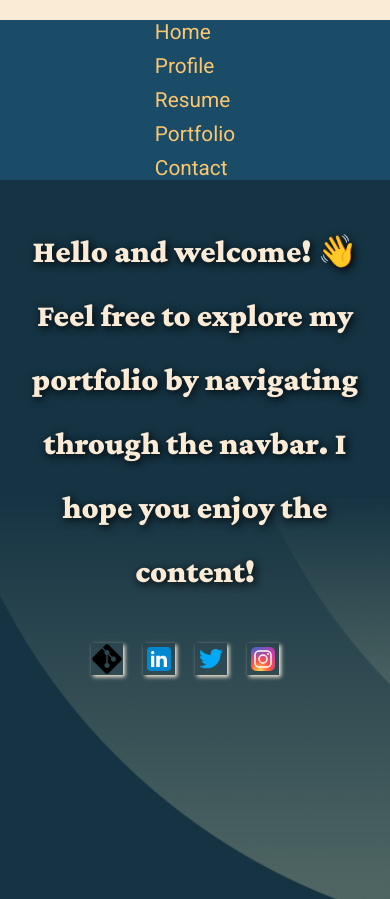
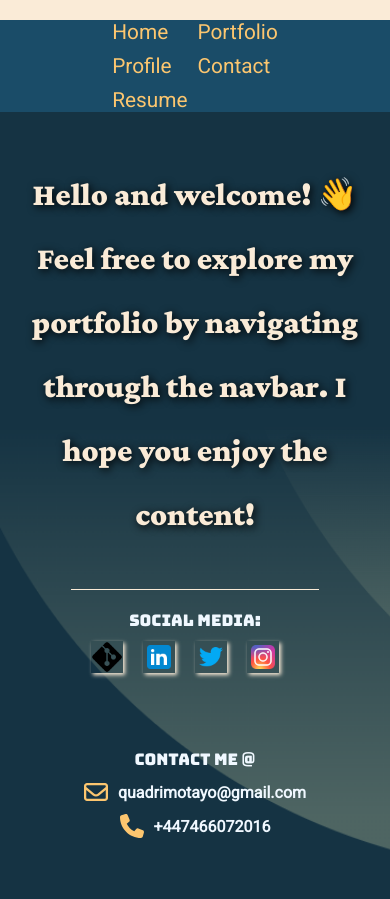
Before and after one commit to Tayokanch/My-Portfolio, a React (Vite) app: page / in a window 390 px wide. Shown: the top 899 px of the page. Built offline with nearby package versions, Linux system fonts and the light colour scheme.

Commit message:
new commit

```diff
--- a/src/App.css
+++ b/src/App.css
@@ -50,4 +50,10 @@ main{
     grid-template-columns: 1fr;
     grid-template-rows: auto 1fr auto;
   }
+
+  aside{
+    display: none;
+    background-color: #686952;
+    grid-area: side;
+  }
 }
--- a/src/Header-Components/Header.css
+++ b/src/Header-Components/Header.css
@@ -81,13 +81,9 @@ header > ul> li:hover::after{
     }
 header > ul {
     display: grid;
-/*     grid-template-columns: repeat(auto-fill, minmax(auto, 1fr));
- */   grid-auto-flow: row;
+    grid-template-rows: repeat(3, 1fr);
     align-items: center;
-
     border-radius: 0px;
-
-
     justify-content: center;
     row-gap: 10px;
 }
--- a/src/MainComponents/Home.css
+++ b/src/MainComponents/Home.css
@@ -4,13 +4,14 @@
     width: 100%;
     height: 100vh;
     display: grid;
-    grid-template-columns: 1fr 1fr;
+    grid-template-columns: 2fr 1fr;
     column-gap: 10px;
     padding: 10% 10px;
     position: relative;
     background-image: url('../assets/mainbg2.png')  ;
     background-repeat: no-repeat;
     background-size: cover;
+
 }
 
 .hire-me {
@@ -60,12 +61,12 @@
     color: white;
 }
 
+.about-main  >section:first-of-type{
+        width: 100%;
+        display: grid;
+        place-items: center;
 
-
-
-    .about-main  >section:first-of-type{
-        width: 100%;
-    }
+}
 
 .about-main  >section:first-of-type >p{
     font-family: 'Crimson Pro';
@@ -75,30 +76,90 @@
     color: var(--match-color);
     color: #faebd7;
     text-shadow: 2px 2px 8px rgba(0, 0, 0, 5);
-
-    margin-bottom: 40px;
+    margin-bottom: 20px;
 
 }
 
 
 
-.about-main  >section:first-of-type >div{
+.logos-container{
     display:grid;
+    grid-auto-flow: row;
+    row-gap: 10px;
+    align-items: center;
+    place-items: center;
+    margin-bottom: 30px;
+    border-top:1px solid #faebd7 ;
+/*     box-shadow: 2px 2px 8px rgba(0, 0, 0, 5); */
+    padding: 20px
+};
+
+#media{
+
+}
+.logos-container > p {
+    font-family: 'Bungee', sans-serif;
+    color: var(--side-color);
+    color:aliceblue;
+}
+.logos-container .logos >img{
+    width: 2rem;
+    margin-right: 20px;
+    box-shadow: 2px 2px 4px antiquewhite;
+    transition: transform 0.8s ;
+}
+
+
+.logos-container >  .logos >p{
+    text-align: center;
+    font-family: 'Bungee', sans-serif;
+    color: aliceblue;
+}
+
+.logos-container .logos >img:hover{
+    cursor: pointer;
+    transform: scale(1.2);
+}
+.contact{}
+
+.about-main .contact{
+    display:grid;
+    grid-auto-flow: row;
+    row-gap: 10px;
+    align-items: center;
+    place-items: center;
+    display: none;
+}
+
+
+.about-main .contact > p{
+    text-align: center;
+    font-family: 'Bungee', sans-serif;
+    color: aliceblue;
+}
+
+.about-main .contact > div {
+    display: grid;
     grid-auto-flow: column;
-    justify-content: center;
+    place-items: center;
+    column-gap: 10px;
 
 }
 
-.about-main  >section:first-of-type >div > img{
-    width: 2rem;
-    margin-right: 20px;
-    box-shadow: 2px 2px 4px antiquewhite;
+.about-main .contact > div .contact-icon{
+    font-size: 1.5rem;
+    color: #fcc66f;
 
 }
 
-.about-main  >section:first-of-type >div > img:hover{
-    cursor: pointer;
+
+.about-main .contact > div p{
+    font-family: 'roboto';
+    font-weight: bold;
+    color: aliceblue;
+
 }
+
 
 
 
@@ -137,4 +198,8 @@
         display: none;
     }
 
+    .about-main .contact{
+        display: grid;
+    }
+
   }
--- a/src/MainComponents/Home.jsx
+++ b/src/MainComponents/Home.jsx
@@ -7,6 +7,9 @@ import Instagram from "../assets/instagram.png";
 import Git from "../assets/git.png";
 import Linkedin from "../assets/linkedin.png";
 import MainBg from "../assets/mainbg.png";
+import { FontAwesomeIcon } from "@fortawesome/react-fontawesome";
+import { faEnvelope } from "@fortawesome/free-regular-svg-icons";
+import { faPhone } from "@fortawesome/free-solid-svg-icons";
 
 function Home() {
   const [clickHireMe, setClickHireMe] = useState(false);
@@ -21,12 +24,26 @@ function Home() {
           Hello and welcome! <span>👋</span> Feel free to explore my portfolio
           by navigating through the navbar. I hope you enjoy the content!
         </p>
+        <div className="logos-container">
+          <p id="media"> SOCIAL MEDIA:</p>
+          <div className="logos">
+            <img src={Git}></img>
+            <img src={Linkedin}></img>
+            <img src={Twitter}></img>
+            <img src={Instagram}></img>
+          </div>
+        </div>
 
-        <div className="logos">
-          <img src={Git}></img>
-          <img src={Linkedin}></img>
-          <img src={Twitter}></img>
-          <img src={Instagram}></img>
+        <div className="contact">
+          <p>Contact me @</p>
+          <div>
+            <FontAwesomeIcon className="contact-icon" icon={faEnvelope} />
+            <p>quadrimotayo@gmail.com</p>
+          </div>
+          <div>
+            <FontAwesomeIcon className="contact-icon" icon={faPhone} />
+            <p>+447466072016</p>
+          </div>
         </div>
       </section>
       <section>
```
